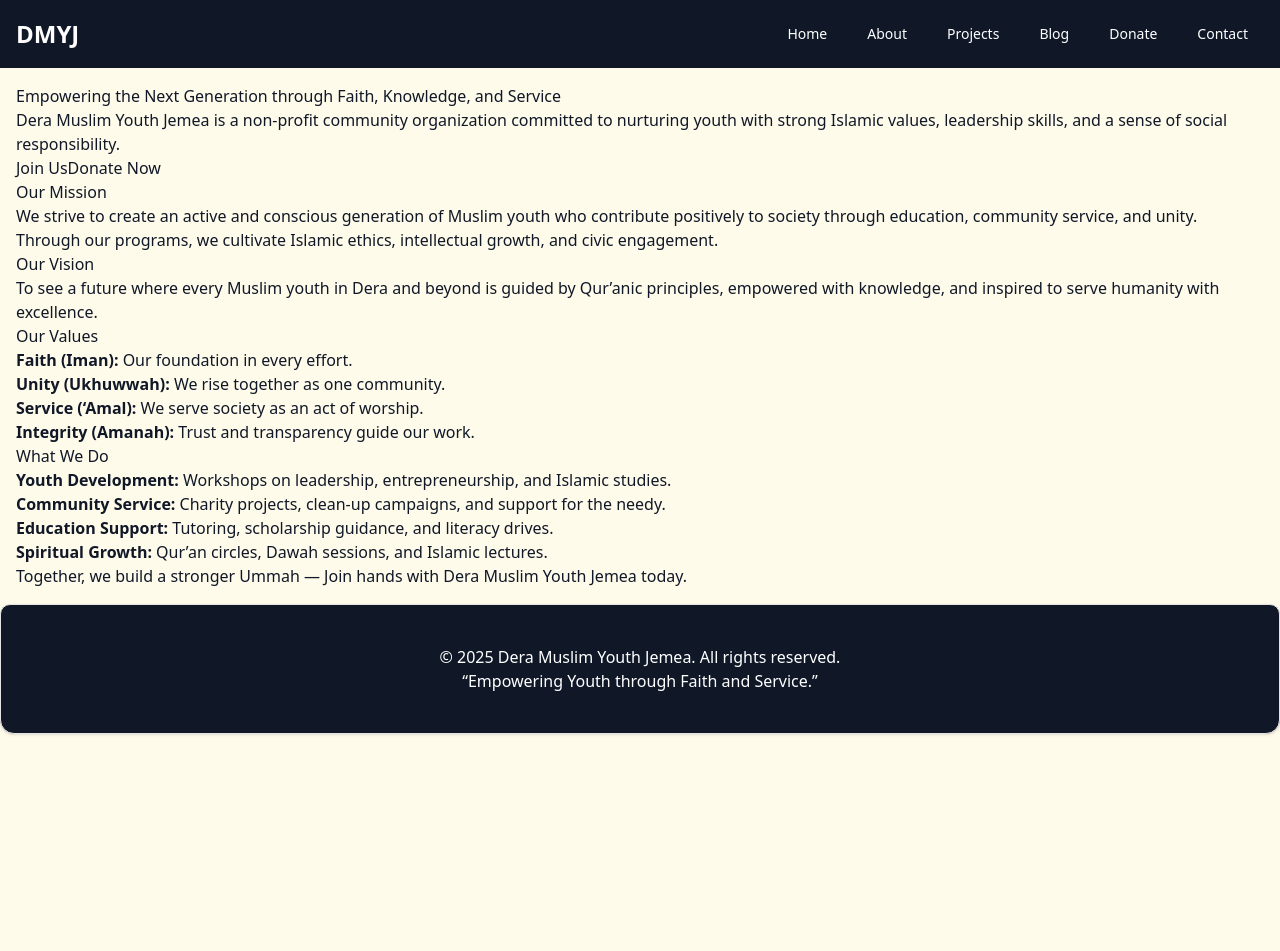
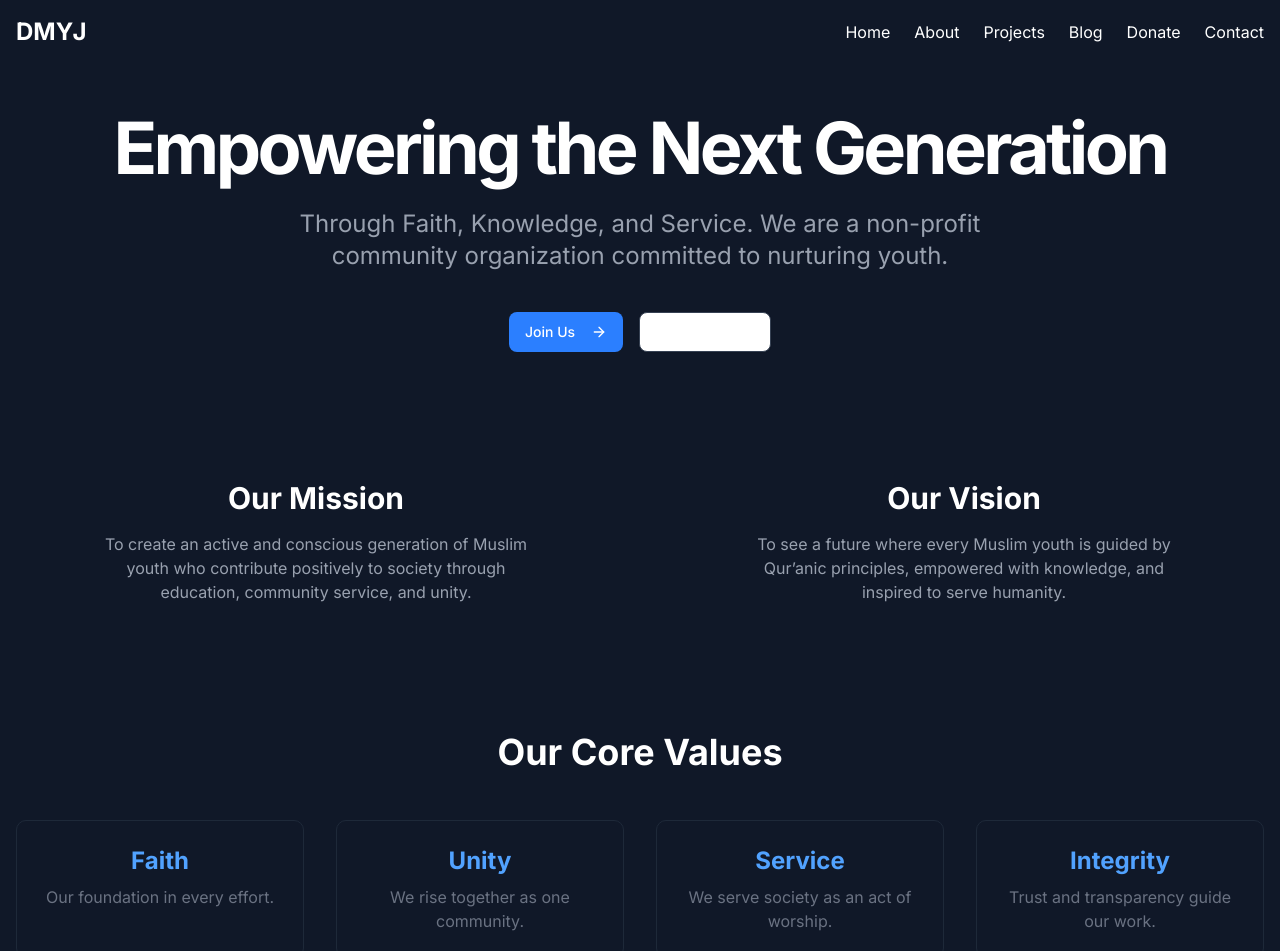
Before and after one commit to marwanGA09/Dhera-muslim-youth-jemea, a Next.js app: page / in a window 1280 px wide. Shown: the top 951 px of the page. Before the commit the page ends 800 px from the top, so only its background shows below. Built offline with nearby package versions, Linux system fonts and the light colour scheme.

Commit message:
style full page

```diff
--- a/app/layout.tsx
+++ b/app/layout.tsx
@@ -1,18 +1,11 @@
 import type { Metadata } from "next";
-import { Geist, Geist_Mono } from "next/font/google";
+import { Inter } from "next/font/google";
+import Link from 'next/link';
 import Header from "@/components/header";
 import Footer from "@/components/footer";
 import "./globals.css";
 
-const geistSans = Geist({
-  variable: "--font-geist-sans",
-  subsets: ["latin"],
-});
-
-const geistMono = Geist_Mono({
-  variable: "--font-geist-mono",
-  subsets: ["latin"],
-});
+const inter = Inter({ subsets: ["latin"] });
 
 export const metadata: Metadata = {
   title: "Dera Muslim Youth Jemea",
@@ -26,9 +19,7 @@ export default function RootLayout({
 }>) {
   return (
     <html lang="en">
-      <body
-        className={`${geistSans.variable} ${geistMono.variable} antialiased bg-amber-50 text-gray-900`}
-      >
+      <body className={`${inter.className} bg-gray-900 text-white`}>
         <Header />
         <main className="container mx-auto p-4">
           {children}
--- a/app/page.tsx
+++ b/app/page.tsx
@@ -1,60 +1,89 @@
-import React from 'react';
+'use client';
+
+import { motion } from 'framer-motion';
+import { Button } from "@/components/ui/button";
+import { ArrowRight } from 'lucide-react';
 
 export default function Home() {
+  const containerVariants = {
+    hidden: { opacity: 0 },
+    visible: {
+      opacity: 1,
+      transition: { staggerChildren: 0.2, delayChildren: 0.3 },
+    },
+  };
+
+  const itemVariants = {
+    hidden: { y: 20, opacity: 0 },
+    visible: { y: 0, opacity: 1, transition: { duration: 0.5 } },
+  };
+
   return (
-    <main>
+    <motion.div
+      variants={containerVariants}
+      initial="hidden"
+      animate="visible"
+      className="space-y-24 md:space-y-32 mt-24"
+    >
       {/* Hero Section */}
-      <section>
-        <h1>Empowering the Next Generation through Faith, Knowledge, and Service</h1>
-        <p>
-          Dera Muslim Youth Jemea is a non-profit community organization committed to nurturing youth with strong Islamic values, leadership skills, and a sense of social responsibility.
+      <motion.section variants={itemVariants} className="text-center">
+        <h1 className="text-5xl md:text-7xl font-bold tracking-tighter mb-6">
+          Empowering the Next Generation
+        </h1>
+        <p className="text-xl md:text-2xl text-gray-400 max-w-3xl mx-auto mb-10">
+          Through Faith, Knowledge, and Service. We are a non-profit community organization committed to nurturing youth.
         </p>
-        <button>Join Us</button>
-        <button>Donate Now</button>
-      </section>
+        <div className="space-x-4">
+          <Button size="lg" className="bg-blue-500 hover:bg-blue-600 text-white">Join Us <ArrowRight className="ml-2" /></Button>
+          <Button size="lg" variant="outline" className="border-gray-700 hover:bg-gray-800">Donate Now</Button>
+        </div>
+      </motion.section>
 
-      {/* Mission Section */}
-      <section>
-        <h2>Our Mission</h2>
-        <p>
-          We strive to create an active and conscious generation of Muslim youth who contribute positively to society through education, community service, and unity. Through our programs, we cultivate Islamic ethics, intellectual growth, and civic engagement.
-        </p>
-      </section>
-
-      {/* Vision Section */}
-      <section>
-        <h2>Our Vision</h2>
-        <p>
-          To see a future where every Muslim youth in Dera and beyond is guided by Qur’anic principles, empowered with knowledge, and inspired to serve humanity with excellence.
-        </p>
-      </section>
+      {/* Mission & Vision Section */}
+      <motion.section variants={itemVariants} className="grid md:grid-cols-2 gap-12 text-center">
+        <div>
+          <h2 className="text-3xl font-bold mb-4">Our Mission</h2>
+          <p className="text-gray-400 max-w-md mx-auto">
+            To create an active and conscious generation of Muslim youth who contribute positively to society through education, community service, and unity.
+          </p>
+        </div>
+        <div>
+          <h2 className="text-3xl font-bold mb-4">Our Vision</h2>
+          <p className="text-gray-400 max-w-md mx-auto">
+            To see a future where every Muslim youth is guided by Qur’anic principles, empowered with knowledge, and inspired to serve humanity.
+          </p>
+        </div>
+      </motion.section>
 
       {/* Values Section */}
-      <section>
-        <h2>Our Values</h2>
-        <ul>
-          <li><strong>Faith (Iman):</strong> Our foundation in every effort.</li>
-          <li><strong>Unity (Ukhuwwah):</strong> We rise together as one community.</li>
-          <li><strong>Service (‘Amal):</strong> We serve society as an act of worship.</li>
-          <li><strong>Integrity (Amanah):</strong> Trust and transparency guide our work.</li>
-        </ul>
-      </section>
-
-      {/* Programs Overview Section */}
-      <section>
-        <h2>What We Do</h2>
-        <ul>
-          <li><strong>Youth Development:</strong> Workshops on leadership, entrepreneurship, and Islamic studies.</li>
-          <li><strong>Community Service:</strong> Charity projects, clean-up campaigns, and support for the needy.</li>
-          <li><strong>Education Support:</strong> Tutoring, scholarship guidance, and literacy drives.</li>
-          <li><strong>Spiritual Growth:</strong> Qur’an circles, Dawah sessions, and Islamic lectures.</li>
-        </ul>
-      </section>
+      <motion.section variants={itemVariants}>
+        <h2 className="text-4xl font-bold text-center mb-12">Our Core Values</h2>
+        <div className="grid grid-cols-2 md:grid-cols-4 gap-8 text-center">
+          <div className="p-6 border border-gray-800 rounded-lg hover:bg-gray-800 transition-colors">
+            <h3 className="text-2xl font-bold text-blue-400 mb-2">Faith</h3>
+            <p className="text-gray-500">Our foundation in every effort.</p>
+          </div>
+          <div className="p-6 border border-gray-800 rounded-lg hover:bg-gray-800 transition-colors">
+            <h3 className="text-2xl font-bold text-blue-400 mb-2">Unity</h3>
+            <p className="text-gray-500">We rise together as one community.</p>
+          </div>
+          <div className="p-6 border border-gray-800 rounded-lg hover:bg-gray-800 transition-colors">
+            <h3 className="text-2xl font-bold text-blue-400 mb-2">Service</h3>
+            <p className="text-gray-500">We serve society as an act of worship.</p>
+          </div>
+          <div className="p-6 border border-gray-800 rounded-lg hover:bg-gray-800 transition-colors">
+            <h3 className="text-2xl font-bold text-blue-400 mb-2">Integrity</h3>
+            <p className="text-gray-500">Trust and transparency guide our work.</p>
+          </div>
+        </div>
+      </motion.section>
 
       {/* Call to Action Section */}
-      <section>
-        <p>Together, we build a stronger Ummah — Join hands with Dera Muslim Youth Jemea today.</p>
-      </section>
-    </main>
+      <motion.section variants={itemVariants} className="text-center py-20 my-20 bg-gray-800 rounded-lg">
+        <h2 className="text-4xl font-bold mb-4">Build a Stronger Ummah With Us</h2>
+        <p className="text-xl text-gray-400 mb-8 max-w-2xl mx-auto">Join hands with Dera Muslim Youth Jemea and be a part of the change.</p>
+        <Button size="lg" className="bg-blue-500 hover:bg-blue-600 text-white">Get Involved Today <ArrowRight className="ml-2" /></Button>
+      </motion.section>
+    </motion.div>
   );
 }
--- a/components/footer.tsx
+++ b/components/footer.tsx
@@ -1,7 +1,6 @@
-"use client";
+'use client';
 
 import { motion } from 'framer-motion';
-import { Card, CardContent } from '@/components/ui/card';
 
 const Footer = () => {
   return (
@@ -9,13 +8,10 @@ const Footer = () => {
       initial={{ y: 100 }}
       animate={{ y: 0 }}
       transition={{ duration: 0.5, delay: 0.2 }}
+      className="py-8 text-center text-gray-400"
     >
-      <Card className="bg-gray-900 text-white rounded-t-lg">
-        <CardContent className="p-4 text-center">
-          <p>© 2025 Dera Muslim Youth Jemea. All rights reserved.</p>
-          <p>“Empowering Youth through Faith and Service.”</p>
-        </CardContent>
-      </Card>
+      <p>© 2025 Dera Muslim Youth Jemea. All rights reserved.</p>
+      <p className="mt-2">“Empowering Youth through Faith and Service.”</p>
     </motion.footer>
   );
 };
--- a/components/header.tsx
+++ b/components/header.tsx
@@ -1,28 +1,40 @@
-"use client";
+'use client';
 
+import { useState, useEffect } from 'react';
 import Link from 'next/link';
 import { motion } from 'framer-motion';
-import { Button } from '@/components/ui/button';
 
 const Header = () => {
+  const [isScrolled, setIsScrolled] = useState(false);
+
+  useEffect(() => {
+    const handleScroll = () => {
+      setIsScrolled(window.scrollY > 10);
+    };
+    window.addEventListener('scroll', handleScroll);
+    return () => window.removeEventListener('scroll', handleScroll);
+  }, []);
+
   return (
     <motion.header
       initial={{ y: -100 }}
       animate={{ y: 0 }}
       transition={{ duration: 0.5 }}
-      className="bg-gray-900 text-white p-4"
+      className={`fixed top-0 left-0 right-0 z-50 transition-colors duration-300 ${
+        isScrolled ? 'bg-gray-900' : 'bg-transparent'
+      }`}
     >
-      <nav className="container mx-auto flex justify-between items-center">
+      <nav className="container mx-auto flex justify-between items-center p-4 text-white">
         <div className="text-2xl font-bold">
           <Link href="/">DMYJ</Link>
         </div>
-        <ul className="flex space-x-2">
-          <li><Button asChild variant="ghost"><Link href="/">Home</Link></Button></li>
-          <li><Button asChild variant="ghost"><Link href="/about">About</Link></Button></li>
-          <li><Button asChild variant="ghost"><Link href="/projects">Projects</Link></Button></li>
-          <li><Button asChild variant="ghost"><Link href="/blog">Blog</Link></Button></li>
-          <li><Button asChild variant="ghost"><Link href="/donate">Donate</Link></Button></li>
-          <li><Button asChild variant="ghost"><Link href="/contact">Contact</Link></Button></li>
+        <ul className="flex space-x-6">
+          <li><Link href="/" className="hover:text-blue-400 transition-colors">Home</Link></li>
+          <li><Link href="/about" className="hover:text-blue-400 transition-colors">About</Link></li>
+          <li><Link href="/projects" className="hover:text-blue-400 transition-colors">Projects</Link></li>
+          <li><Link href="/blog" className="hover:text-blue-400 transition-colors">Blog</Link></li>
+          <li><Link href="/donate" className="hover:text-blue-400 transition-colors">Donate</Link></li>
+          <li><Link href="/contact" className="hover:text-blue-400 transition-colors">Contact</Link></li>
         </ul>
       </nav>
     </motion.header>
```
